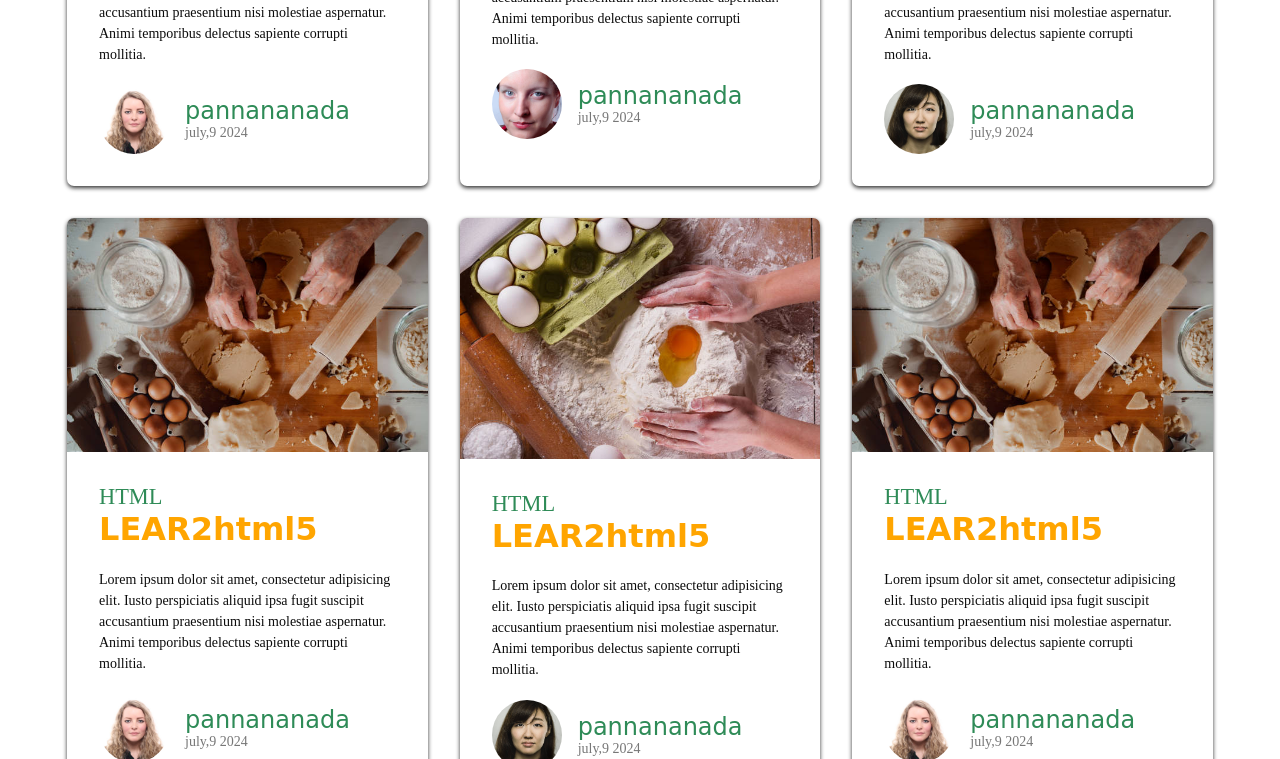
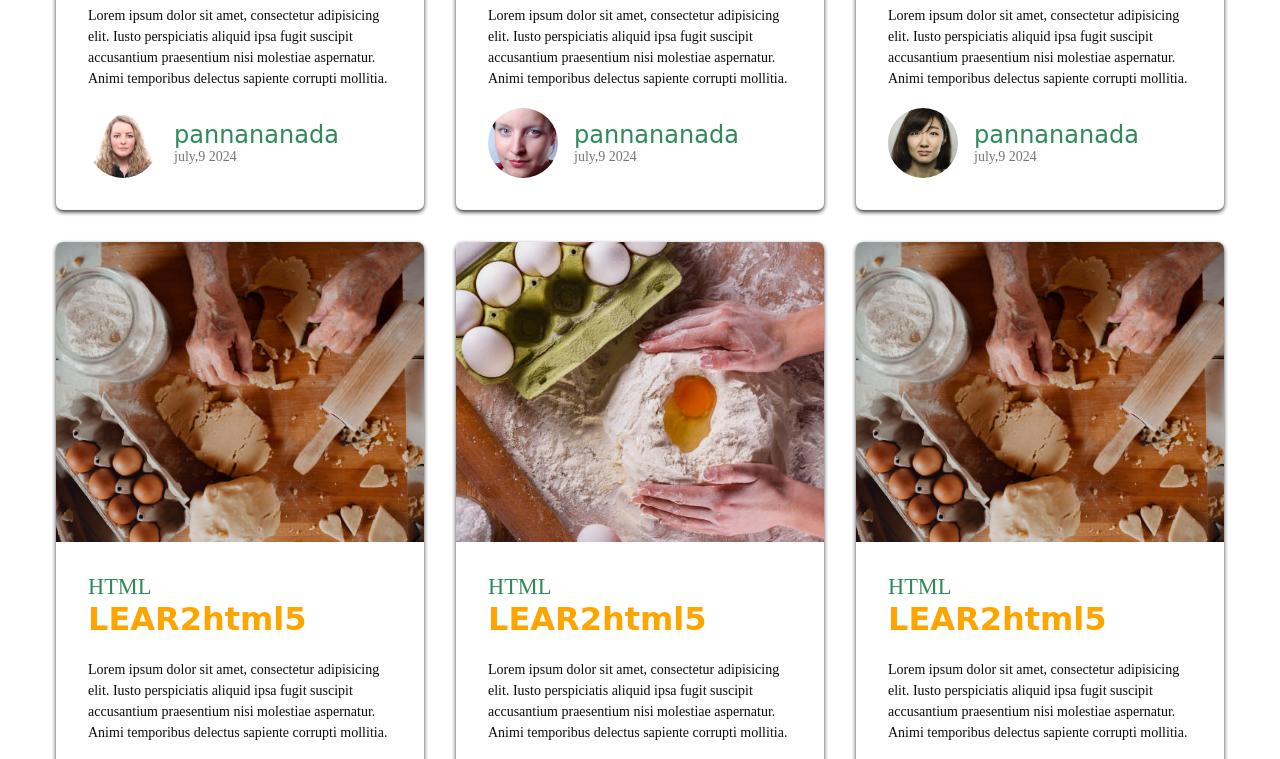
Before and after one commit to Pannananda/Card-Layout-Design, a plain HTML site: page index.html in a window 1280 px wide. Shown: the part 479-1238 px from the top of the page. Drawn offline with Linux system fonts and the light colour scheme.

Commit message:
finalise

```diff
--- a/style.css
+++ b/style.css
@@ -14,14 +14,17 @@ body {
     font-family: serif;
     font-size: 14px;
     display: flex;
+    flex-wrap: wrap;
     align-items: center;
     margin: 2rem;
 }
 /* mobi view */
 .card-container {
-    width: auto;
+    max-width: 1200px;
+    width: 100%;
     display: grid;
-    margin: 35px;
+    margin: 35px auto;
+    padding: 0 1rem;
     grid-template-columns: repeat(1, 1fr);
     gap: 2rem;
 }
@@ -48,6 +51,7 @@ transition: all 0.2s ease-out;
 
 .card-img{
     width: 100%;
+    height: 250px;
     border-top-left-radius: var(--card-border-redius);
     border-top-right-radius: var(--card-border-redius);
     object-fit: cover;
@@ -56,6 +60,7 @@ transition: all 0.2s ease-out;
 .card-body{
  padding: 2rem;
  flex-grow: 1;
+ display: flex;
  flex-direction: column;
 
 }
@@ -63,7 +68,7 @@ transition: all 0.2s ease-out;
 .card-category {
 color:var(--card-category-color) ;
 font-size: 1.4rem;
-font-weight: 500%;
+font-weight: 500;
 }
 
 .card-title {
@@ -111,8 +116,8 @@ color: #777;
 
     }
     .car-img {
-        width: 100%;
-        height: 28%;
+        /* width: 100%; */
+        height: 100px;
     }
 }
 /* desktop viwe */
@@ -121,8 +126,8 @@ color: #777;
       grid-template-columns: repeat(3, 1fr);
 
     }
-    .car-img {
-        width: 100%;
-        height: 35%;
+    .card-img {
+        /* width: 100%; */
+        height: 300px;
     }
 }
```
